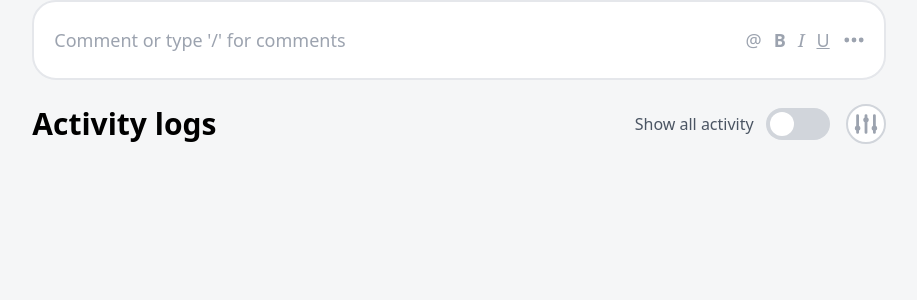
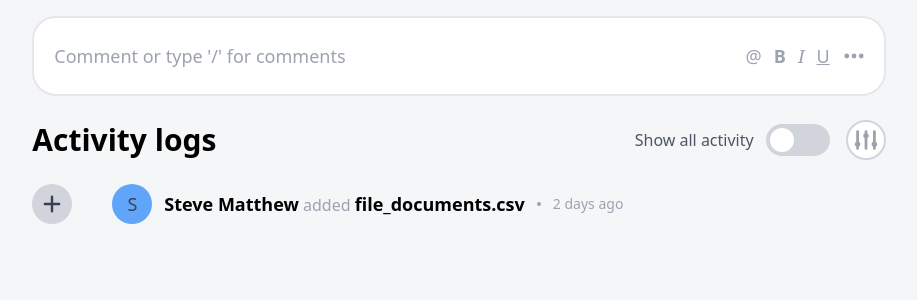
Before and after one commit to kpldvnpne/activity-log-implementation, a React (Create React App) app: page / in a window 1280 px wide. Shown: the top 300 px of the page, without its empty margins (181-1098 px from the left). Built offline with nearby package versions, Linux system fonts and the light colour scheme.

Commit message:
Add File Added Activity Log

```diff
--- a/src/App.tsx
+++ b/src/App.tsx
@@ -1,18 +1,125 @@
-import React from "react";
-import { DotsHorizontalIcon, AdjustmentsIcon } from "@heroicons/react/solid";
+import React, { ReactNode } from "react";
+import {
+  DotsHorizontalIcon,
+  AdjustmentsIcon,
+  PlusIcon,
+} from "@heroicons/react/solid";
 
 function App(): React.ReactElement {
   return (
     <div style={{ backgroundColor: "#F5F6F7" }} className="h-screen font-sans">
-      <div className="w-4/6 mx-auto space-y-6">
+      <div className="w-5/6 xl:w-4/6  mx-auto space-y-6 py-4">
         <SearchInput />
         <ActivityLogHeader />
+        <ActivityLog
+          icon={
+            <ActivityIcon>
+              <PlusIcon />
+            </ActivityIcon>
+          }
+          body={
+            <FileAddedActivity
+              personName="Steve Matthew"
+              fileName="file_documents.csv"
+            />
+          }
+        />
       </div>
     </div>
   );
 }
 
 export default App;
+
+interface ActivityLogProps {
+  icon: ReactNode;
+  body: ReactNode;
+}
+
+function ActivityLog({ icon, body }: ActivityLogProps) {
+  return (
+    <div className="flex flex-row items-start space-x-10">
+      {icon}
+      {body}
+    </div>
+  );
+}
+
+interface FileAddedActivityProps {
+  personName: string;
+  fileName: string;
+}
+
+function FileAddedActivity({ personName, fileName }: FileAddedActivityProps) {
+  return (
+    <div className="flex flex-row items-center justify-center space-x-3">
+      <AvatarOfName name={personName} />
+      <p>
+        <Highlighted>{personName}</Highlighted>
+        <span className="text-gray-400 font-regular"> added </span>
+        <Highlighted>{fileName}</Highlighted>
+      </p>
+      <DotSeparator />
+      <TimeOfActivity days={2} />
+    </div>
+  );
+}
+
+interface TimeOfActivityProps {
+  days: number;
+}
+
+function TimeOfActivity({ days }: TimeOfActivityProps) {
+  const isPlural = days >= 1;
+  const daysNounPhrase = isPlural ? "days" : "day";
+  return (
+    <span className="text-gray-400 font-medium text-sm">
+      {days} {daysNounPhrase} ago
+    </span>
+  );
+}
+
+function DotSeparator() {
+  return <div className="rounded-full w-1 h-1 bg-gray-400" />;
+}
+
+interface HighlightedProps {
+  children: ReactNode;
+}
+
+function Highlighted({ children }: HighlightedProps) {
+  return <span className="font-semibold text-lg">{children}</span>;
+}
+
+interface NameAvatarProps {
+  name: string;
+}
+
+function AvatarOfName({ name }: NameAvatarProps) {
+  const nameInitial = name[0];
+  return (
+    <div className="rounded-full h-10 w-10 bg-blue-400 text-gray-700 flex items-center justify-center text-lg">
+      {nameInitial}
+    </div>
+  );
+}
+
+interface ActivityIconProps {
+  important?: boolean;
+  children: ReactNode;
+}
+
+function ActivityIcon({ children, important = false }: ActivityIconProps) {
+  const textColorClass = important ? "text-white" : "text-gray-700";
+  const backgroundColorClass = important ? "bg-blue-600" : "bg-gray-300";
+  return (
+    <div
+      className={`rounded-full ${backgroundColorClass} ${textColorClass} h-10 w-10 p-2`}
+    >
+      {children}
+    </div>
+  );
+}
 
 function ActivityLogHeader() {
   return (
```
